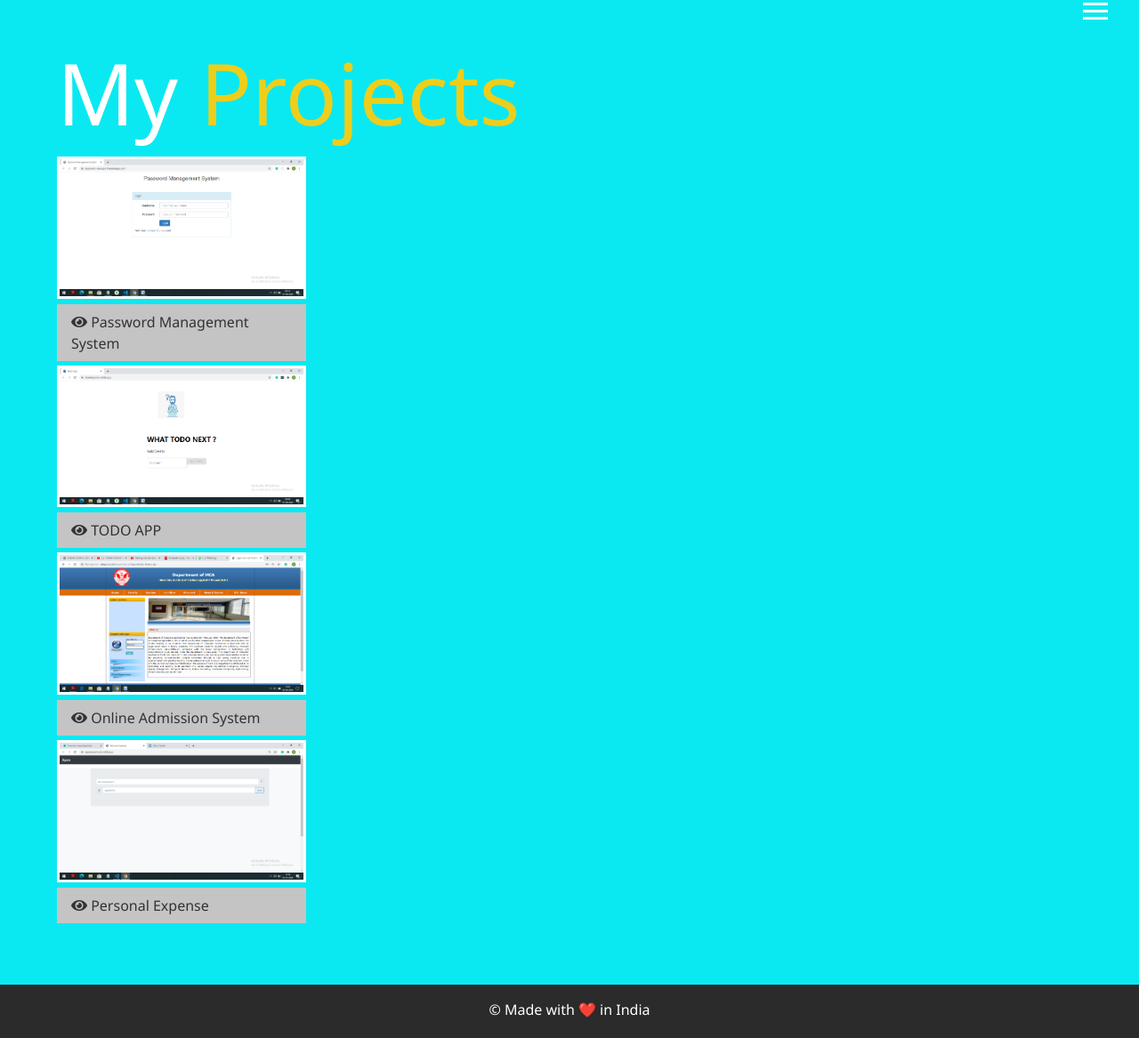
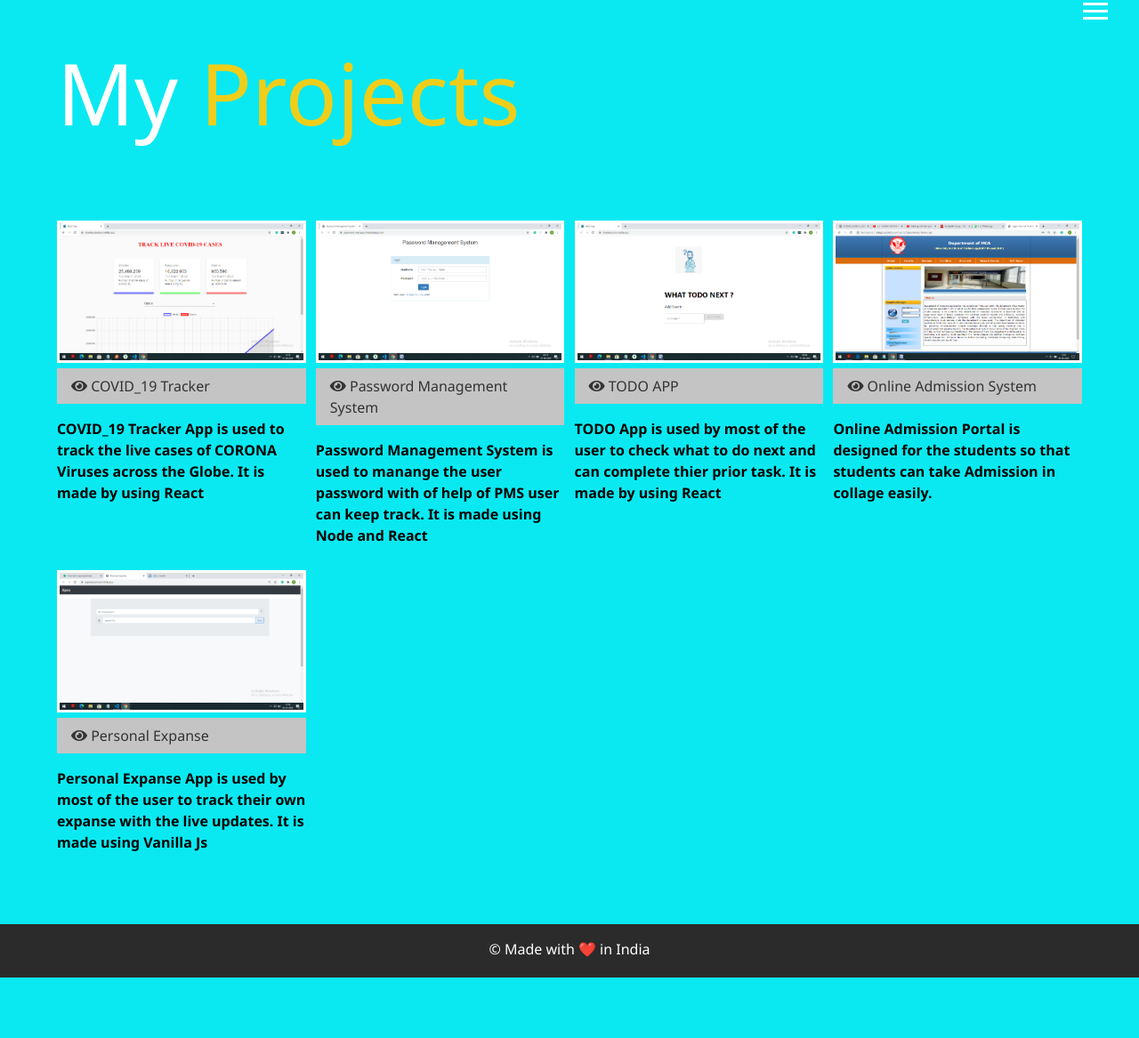
Before and after one commit to Shankey9425/shankey-profile, a plain HTML site: page work.html in a window 1280 px wide. Shown: the part 32-1199 px from the top of the page at 89% size. After the commit the page ends 1131 px from the top, so only its background shows below. Drawn offline with Linux system fonts and the light colour scheme.

Commit message:
Fifth commit

```diff
--- a/work.html
+++ b/work.html
@@ -64,10 +64,21 @@
       My
       <span class="text-secondary">Projects</span>
     </h1>
+    <br><br><br>
     <!--<h2 class="sm-heading">
       Check out some of my projects...
     </h2>-->
     <div class="projects">
+      <div class="item">
+        <a href="#!">
+          <img src="ctracker.png" alt="Expense App">
+        </a>
+        <a href="https://shankeyctracker.netlify.app/" class="btn-light">
+          <i class="fas fa-eye"></i> COVID_19 Tracker
+        </a>
+        <p style="color: black;"><b> COVID_19 Tracker App is used to track the live cases of CORONA Viruses across the Globe. It is made by using React </b> </p>
+      </div>
+
       <div class="item">
         <a href="#!">
           <img src="pms.png" alt="Expense App">
@@ -75,9 +86,9 @@
         <a href="https://password-manager1.herokuapp.com/" class="btn-light">
           <i class="fas fa-eye"></i> Password Management System
         </a>
+        <p style="color: black;"><b> Password Management System is used to manange the user password with of help of PMS user can keep track. It is made using Node and React </b> </p>
       </div>
-      </div>
-      <div class="projects">
+
         <div class="item">
           <a href="#!">
             <img src="todo.png" alt="Expense App">
@@ -85,9 +96,9 @@
           <a href="https://shankeytodo.netlify.app/" class="btn-light">
             <i class="fas fa-eye"></i> TODO APP
           </a>
+          <p style="color: black;"><b> TODO App is used by most of the user to check what to do next and can complete thier prior task. It is made by using React </b> </p>
         </div>
-        </div>
-    <div class="projects">
+
       <div class="item">
         <a href="#!">
           <img src="ss.png" alt="Online Admission System">
@@ -95,18 +106,19 @@
         <a href="https://rgtuonlineaddmission.netlify.app/" class="btn-light">
           <i class="fas fa-eye"></i> Online Admission System
         </a>
+        <p style="color: black;"><b> Online Admission Portal is designed for the students so that students can take Admission in collage easily. </b> </p>
       </div>
-      </div>
-      <div class="projects">
+
         <div class="item">
           <a href="#!">
             <img src="screen.png" alt="Expense App">
           </a>
           <a href="https://expensescheck.netlify.app/" class="btn-light">
-            <i class="fas fa-eye"></i> Personal Expense
+            <i class="fas fa-eye"></i> Personal Expanse
           </a>
+          <p style="color: black;"><b> Personal Expanse App is used by most of the user to track their own expanse with the live updates. It is made using Vanilla Js </b> </p>
         </div>
-        </div>
+    </div>
 
 
   </main>
```
Also changed, not shown: contact.html (+5 -3 lines), ctracker.png (added).
